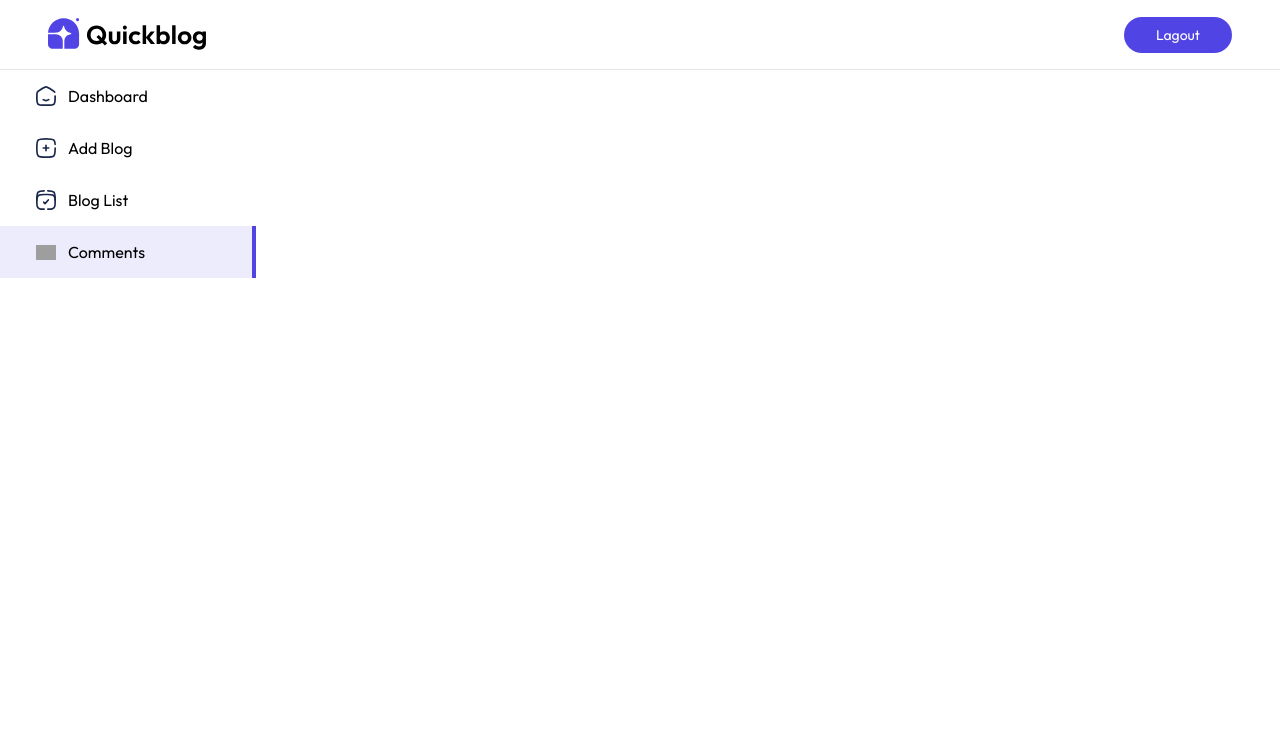
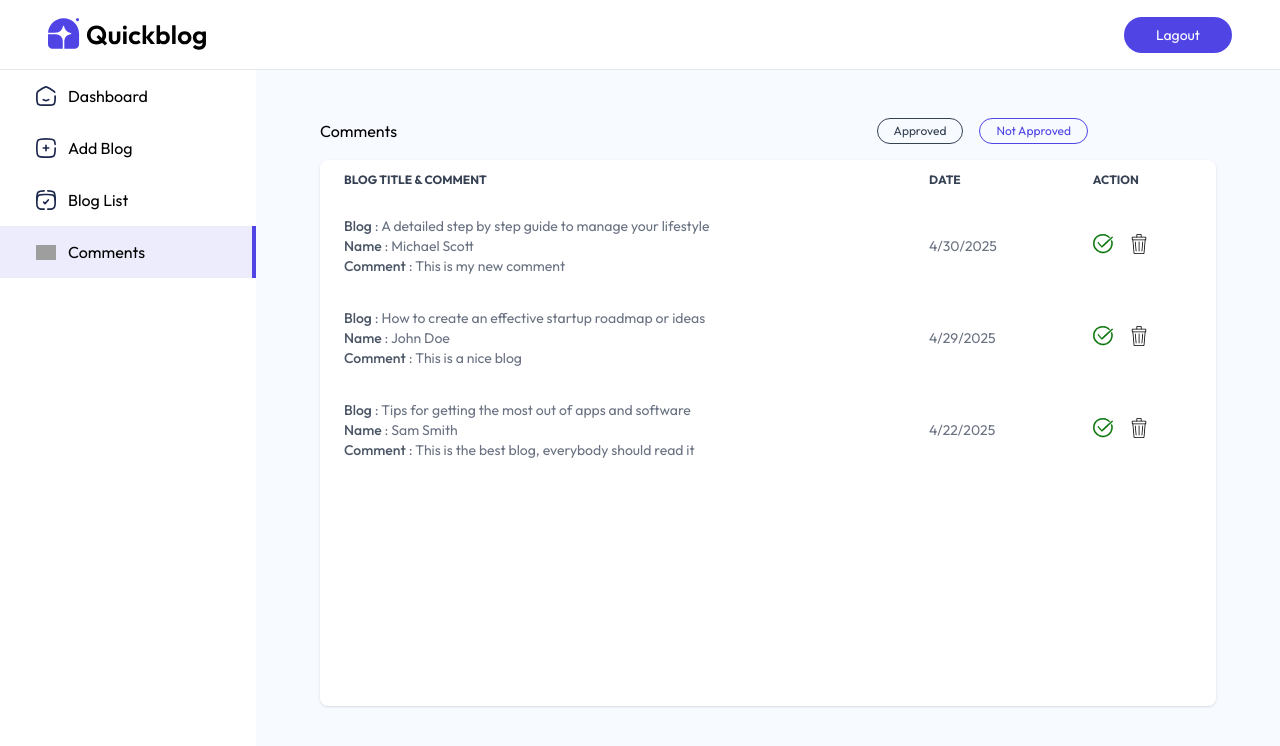
Before and after one commit to MuhammadRizwan-29/blogee, a React (Vite) app in the folder client/: page /admin/comments in a window 1280 px wide. Shown: the top 746 px of the page. Built offline with nearby package versions, Linux system fonts and the light colour scheme; grey boxes are pictures that could not be loaded.

Commit message:
Added Blog List page, Comments page & Add Blog page.

```diff
--- a/client/package.json
+++ b/client/package.json
@@ -13,6 +13,7 @@
     "@tailwindcss/vite": "^4.1.8",
     "moment": "^2.30.1",
     "motion": "^12.16.0",
+    "quill": "^2.0.3",
     "react": "^19.1.0",
     "react-dom": "^19.1.0",
     "react-router-dom": "^7.6.2",
--- a/client/src/App.jsx
+++ b/client/src/App.jsx
@@ -7,6 +7,7 @@
 import AddBlog from "./pages/admin/AddBlog";
 import Comments from "./pages/admin/Comments";
 import Login from "./components/admin/Login";
+import "quill/dist/quill.snow.css";
 
 function App() {
   return (
--- /dev/null
+++ b/client/src/components/admin/CommentTableItem.jsx
@@ -0,0 +1,40 @@
+import { assets } from "../../assets/assets";
+
+export default function CommentTableItem({ comment, fetchComments }) {
+  const { blog, createdAt, _id } = comment;
+  const blogDate = new Date(createdAt);
+
+  return (
+    <tr className="order-y border-gray-300">
+      <td className="px-6 py-4">
+        <b className="font-medium text-gray-600">Blog</b> : {blog.title} <br />
+        <b className="font-medium text-gray-600">Name</b> : {comment.name}
+        <br />
+        <b className="font-medium text-gray-600">Comment</b> : {comment.content}
+      </td>
+      <td className="px-6 py-4 max-sm:hidden">
+        {blogDate.toLocaleDateString()}
+      </td>
+      <td className="px-6 py-4">
+        <div className="inline-flex items-center gap-4">
+          {!comment.isApproved ? (
+            <img
+              src={assets.tick_icon}
+              alt=""
+              className="w-5 hover:scale-110 transition-all cursor-pointer"
+            />
+          ) : (
+            <p className="text-xs border border-green-600 bg-green-100 text-green-600 rounded-full px-3 py-1">
+              Approved
+            </p>
+          )}
+          <img
+            src={assets.bin_icon}
+            alt=""
+            className="w-5 hover:scale-110 transition-all cursor-pointer"
+          />
+        </div>
+      </td>
+    </tr>
+  );
+}
--- a/client/src/pages/admin/AddBlog.jsx
+++ b/client/src/pages/admin/AddBlog.jsx
@@ -1 +1,109 @@
-export default function AddBlog() {}
+import { useEffect, useRef, useState } from "react";
+import { assets, blogCategories } from "../../assets/assets";
+import Quill from "quill";
+
+export default function AddBlog() {
+  const editorRef = useRef(null);
+  const quillRef = useRef(null);
+  const [image, setImage] = useState(false);
+  const [title, setTitle] = useState("");
+  const [subTitle, setSubTitle] = useState("");
+  const [category, setCategory] = useState("Startup");
+  const [isPublished, setIsPublished] = useState(false);
+
+  const generateAiDescription = () => {};
+
+  const onSubmitHandler = (e) => {
+    e.preventDefault();
+  };
+
+  useEffect(() => {
+    if (!quillRef.current && editorRef.current) {
+      quillRef.current = new Quill(editorRef.current, { theme: "snow" });
+    }
+  }, []);
+  return (
+    <section className="flex-1 bg-blue-50/50 text-gray-600 ">
+      <form className="h-full overflow-scroll" onSubmit={onSubmitHandler}>
+        <div className="bg-white w-full max-w-3xl p-4 md:p-10 sm:m-10 shadow rounded">
+          <p>Upload thumbnail</p>
+          <label htmlFor="image">
+            <img
+              src={!image ? assets.upload_area : URL.createObjectURL(image)}
+              alt=""
+              className="mt-2 h-16 rounded cursor-pointer"
+            />
+            <input
+              onChange={(e) => setImage(e.target.files[0])}
+              type="file"
+              name="image"
+              id="image"
+              hidden
+              required
+            />
+          </label>
+
+          <p className="mt-4">Blog Title</p>
+          <input
+            type="text"
+            onChange={(e) => setTitle(e.target.value)}
+            value={title}
+            className="w-full max-w-lg mt-2 p-2 border border-gray-300 outline-none rounded"
+          />
+
+          <p className="mt-4">Sub Title</p>
+          <input
+            type="text"
+            onChange={(e) => setSubTitle(e.target.value)}
+            value={subTitle}
+            className="w-full max-w-lg mt-2 p-2 border border-gray-300 outline-none rounded"
+          />
+
+          <p className="mt-4">Blog Description</p>
+          <div className="relative max-w-lg h-74 pb-16 sm:pb-10 pt-2">
+            <div ref={editorRef}></div>
+            <button
+              className="absolute bottom-1 right-2 ml-2 text-xs text-white bg-black/70 px-4 py-1.5 rounded hover:underline cursor-pointer"
+              type="button"
+              onClick={() => generateAiDescription}
+            >
+              Generate AI Description
+            </button>
+          </div>
+          <p className="mt-4">Choose Blog Category</p>
+          <select
+            onChange={(e) => setCategory(e.target.value)}
+            name="category"
+            className="mt-2 px-3 py-2 border text-gray-500 border-gray-300 outline-none rounded"
+          >
+            <option value="">Select category</option>
+            {blogCategories.map((item, index) => {
+              return (
+                <option key={index} value={item}>
+                  {item}
+                </option>
+              );
+            })}
+          </select>
+
+          <div className="flex gap-2 mt-4">
+            <p>Publish Now</p>
+            <input
+              type="checkbox"
+              checked={isPublished}
+              className="scale-125 cursor-pointer"
+              onChange={(e) => setIsPublished(e.target.checked)}
+            />
+          </div>
+
+          <button
+            type="submit"
+            className="mt-8 w-40 h-10 bg-primary text-white rounded cursor-pointer text-sm"
+          >
+            Add Blog
+          </button>
+        </div>
+      </form>
+    </section>
+  );
+}
--- a/client/src/pages/admin/Comments.jsx
+++ b/client/src/pages/admin/Comments.jsx
@@ -1 +1,77 @@
-export default function Comments() {}
+import { useEffect, useState } from "react";
+import { comments_data } from "../../assets/assets";
+import CommentTableItem from "../../components/admin/CommentTableItem";
+
+export default function Comments() {
+  const [comments, setComments] = useState([]);
+  const [filter, setFilter] = useState("Not Approved");
+
+  const fetchComments = async () => {
+    setComments(comments_data);
+  };
+
+  useEffect(() => {
+    fetchComments();
+  }, []);
+
+  return (
+    <section className="flex-1 pt-5 px-5 sm:pt-12 sm:pl-16 bg-blue-50/50">
+      <div className="flex justify-between items-center max-w-3xl">
+        <h1>Comments</h1>
+        <div className="flex gap-4">
+          <button
+            onClick={() => setFilter("Approved")}
+            className={`shadow-custom-sm border rounded-full px-4 py-1 cursor-pointer text-xs ${
+              filter === "Approved" ? "text-primary" : "text-gray-700"
+            }`}
+          >
+            Approved
+          </button>
+
+          <button
+            onClick={() => setFilter("Not Approved")}
+            className={`shadow-custom-sm border rounded-full px-4 py-1 cursor-pointer text-xs ${
+              filter === "Not Approved" ? "text-primary" : "text-gray-700"
+            }`}
+          >
+            Not Approved
+          </button>
+        </div>
+      </div>
+      <div className="relative max-w-4xl h-4/5 mt-4 overflow-x-auto shadow rounded-lg scrollbar-hide bg-white">
+        <table className="w-full text-sm text-gray-500">
+          <thead className="text-xs text-gray-700 text-left uppercase">
+            <tr>
+              <th scope="col" className="px-6 py-3">
+                Blog Title & Comment
+              </th>
+              <th scope="col" className="px-6 py-3 max-sm:hidden">
+                Date
+              </th>
+              <th scope="col" className="px-6 py-3">
+                Action
+              </th>
+            </tr>
+          </thead>
+          <tbody>
+            {comments
+              .filter((comment) => {
+                if (filter === "Approved") return comment.isApproved === true;
+                return comment.isApproved === false;
+              })
+              .map((comment, index) => {
+                return (
+                  <CommentTableItem
+                    key={comment._id}
+                    comment={comment}
+                    index={index + 1}
+                    fetchComments={fetchComments}
+                  />
+                );
+              })}
+          </tbody>
+        </table>
+      </div>
+    </section>
+  );
+}
--- a/client/src/pages/admin/ListBlog.jsx
+++ b/client/src/pages/admin/ListBlog.jsx
@@ -1 +1,57 @@
-export default function ListBlog() {}
+import { useEffect, useState } from "react";
+import { assets, blog_data } from "../../assets/assets";
+import TableItem from "../../components/admin/TableItem";
+
+export default function ListBlog() {
+  const [blogs, setBlogs] = useState([]);
+
+  const fetchBlogs = async () => {
+    setBlogs(blog_data);
+  };
+
+  useEffect(() => {
+    fetchBlogs();
+  }, []);
+
+  return (
+    <section className="flex-1 pt-5 px-5 sm:pt-12 sm:pl-16 bg-blue-50/50">
+      <h1>All Blogs</h1>
+
+      <div className="relative max-w-4xl h-4/5 mt-4 overflow-x-auto shadow rounded-lg scrollbar-hide bg-white">
+        <table className="w-full text-sm text-gray-500">
+          <thead className="text-xs text-gray-600 text-left uppercase">
+            <tr>
+              <th scope="col" className="px-2 py-4 xl:px-6">
+                #
+              </th>
+              <th scope="col" className="px-2 py-4">
+                Blog Title
+              </th>
+              <th scope="col" className="px-2 py-4 max-sm:hidden">
+                Date
+              </th>
+              <th scope="col" className="px-2 py-4 max-sm:hidden">
+                Status
+              </th>
+              <th scope="col" className="px-2 py-4">
+                Actions
+              </th>
+            </tr>
+          </thead>
+          <tbody>
+            {blogs.map((blog, index) => {
+              return (
+                <TableItem
+                  key={blog._id}
+                  blog={blog}
+                  fetchBlogs={fetchBlogs}
+                  index={index + 1}
+                />
+              );
+            })}
+          </tbody>
+        </table>
+      </div>
+    </section>
+  );
+}
```
Also changed, not shown: 1 other file (tests, documents, lock files or other folders).
